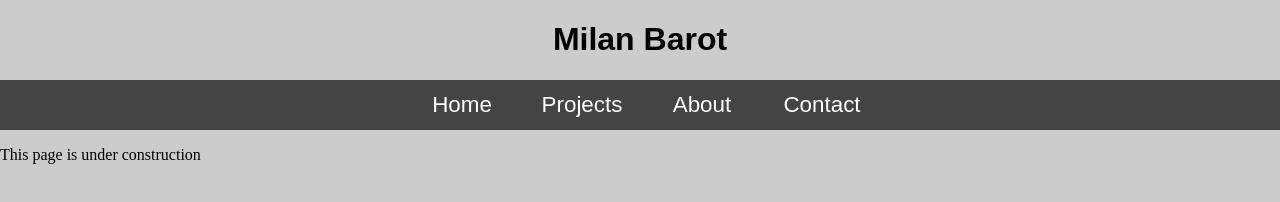
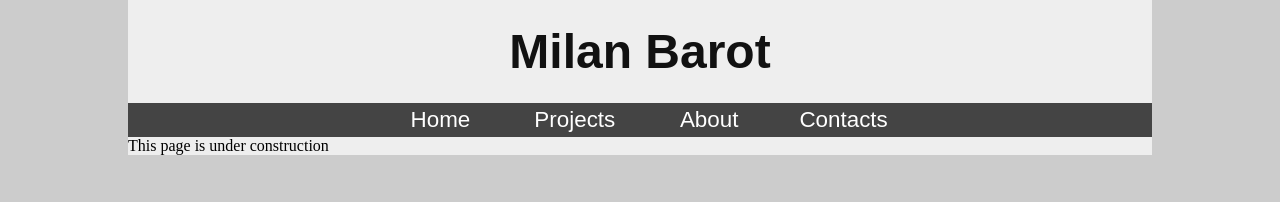
Before and after one commit to milanbt/milanbt.github.io, a plain HTML site: page index.html in a window 1280 px wide. Drawn offline with Linux system fonts and the light colour scheme.

Commit message:
Tweaking navigation

```diff
--- a/index.html
+++ b/index.html
@@ -12,7 +12,7 @@
       <li><a href="index.html">Home</a></li>
       <li><a href="#">Projects</a></li>
       <li><a href="#">About</a></li>
-      <li><a href="#">Contact</a></li>
+      <li><a href="#">Contacts</a></li>
     </ul>
   </nav>
 
--- a/style.css
+++ b/style.css
@@ -5,25 +5,44 @@
 */
 h1 {
   font-family: 'Oswald', sans-serif;
+  font-size: 3em;
+  color: #111111;
   text-align: center;
+  margin-left: 10%;
+  margin-right: 10%;
+  margin-top: 0;
+  margin-bottom: 0;
+  background-color: #eee;
+  padding: .5em;
 }
 body {
   margin: 0;
   padding: 0;
   background-color: #ccc;
 }
+p {
+  background-color: #eee;
+  margin-left: 10%;
+  margin-right: 10%;
+  margin-top: 0;
+  margin-bottom: 0;
+}
 nav ul {
+  /*height: 10%;*/
   list-style: none;
   background-color: #444;
   text-align: center;
   padding: 0;
-  margin: 0;
+  margin-top: 0;
+  margin-left: 10%;
+  margin-right: 10%;
+  margin-bottom: 0;
 }
 nav li {
   font-family: 'Oswald', sans-serif;
-  font-size: 1.2em;
-  line-height: 2;
-  height: 40px;
+  font-size: 1.4em;
+  line-height: 1.5em;
+  height: 1.5em;
   border-bottom: 1px solid #888;
 }
 nav a {
@@ -33,7 +52,7 @@ nav a {
   transition: .3s background-color;
 }
 nav a:hover {
-  background-color: #005f5f;
+  background-color: #77aaff;
 }
 nav a:active {
   background-color: #fff;
@@ -43,10 +62,10 @@ nav a:active {
 
 @media screen and (min-width: 600px) {
   nav li {
-    width: 120px;
+    width: 6em;
     border-bottom: none;
-    height: 50px;
-    line-height: 50px;
+    height: 1.5em;
+    line-height: 1.5em;
     font-size: 1.4em;
   }
 
```
